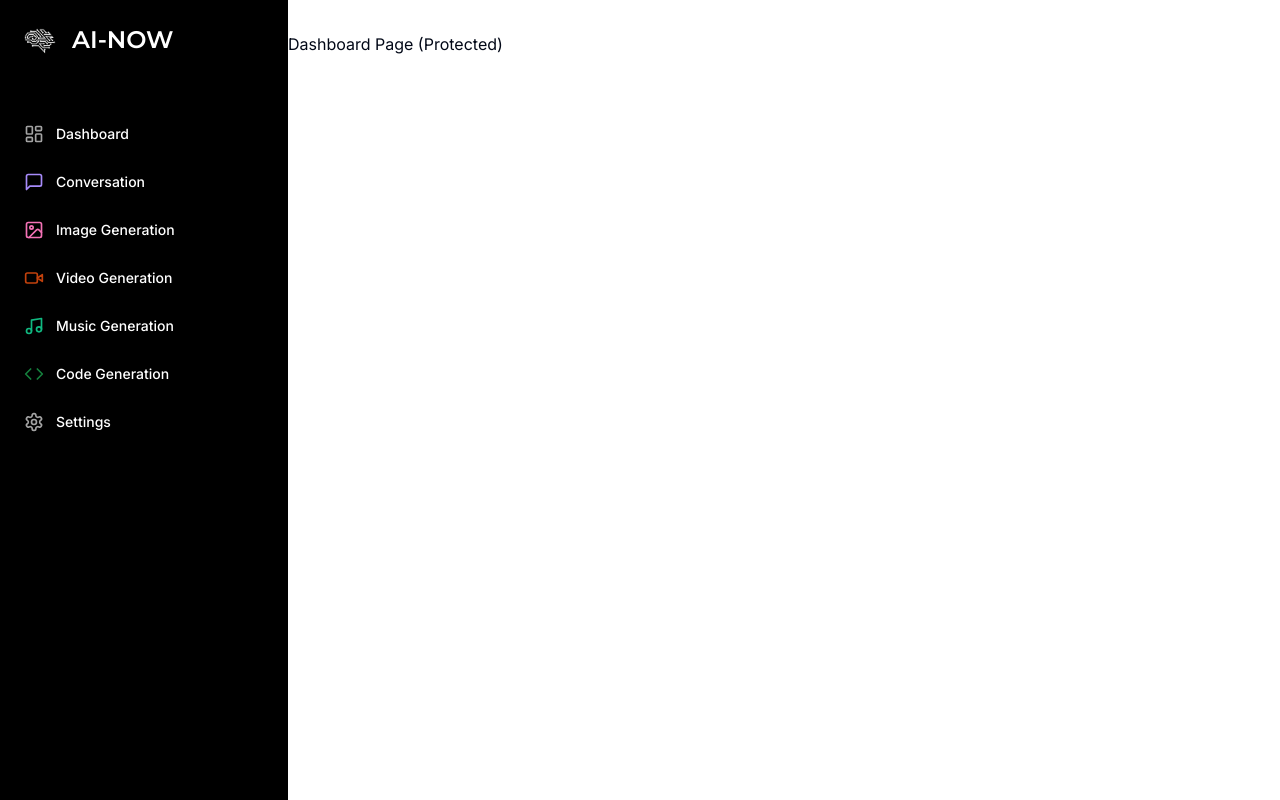
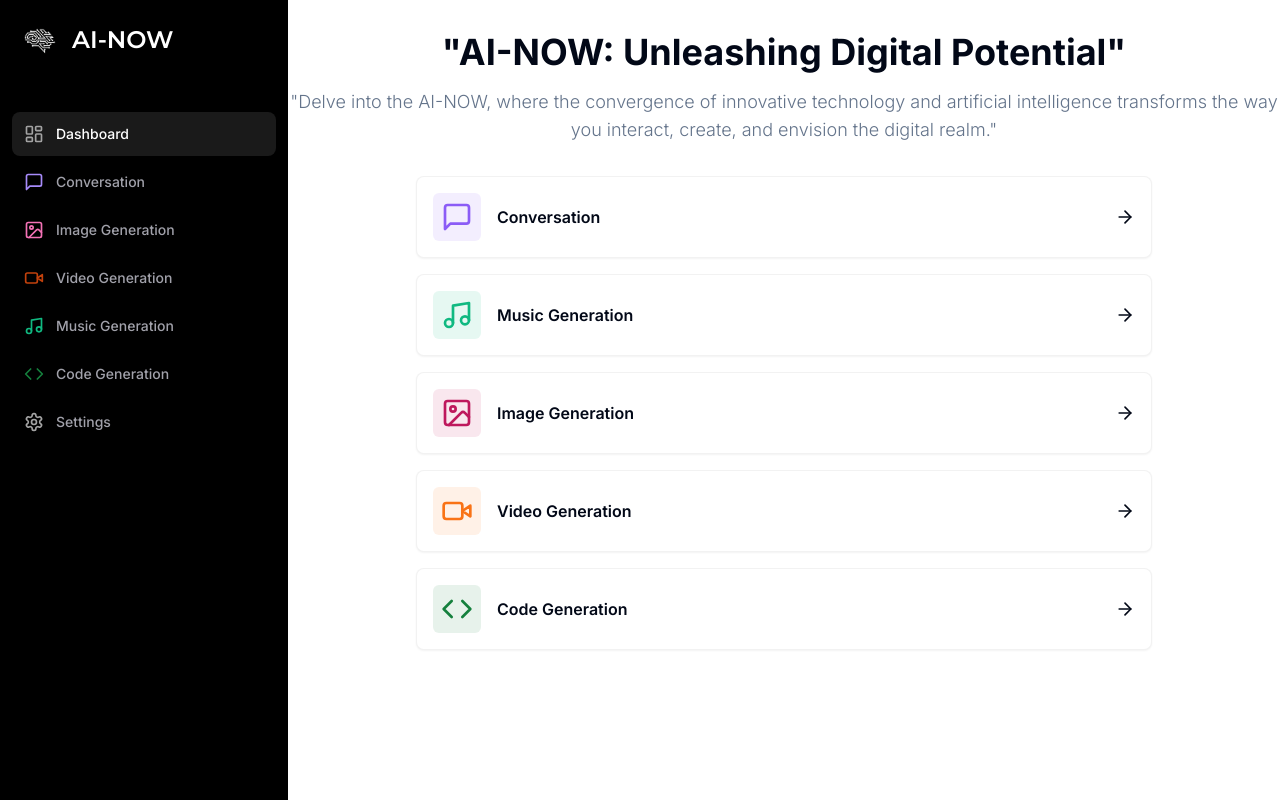
Before and after one commit to pigchip/AI-NOW, a Next.js app in the folder ai-saas/: page /dashboard in a window 1280 px wide. Built offline with nearby package versions, Linux system fonts and the light colour scheme.

Commit message:
Added dashboard panel.

```diff
--- a/ai-saas/app/(dashboard)/(routes)/dashboard/page.tsx
+++ b/ai-saas/app/(dashboard)/(routes)/dashboard/page.tsx
@@ -1,7 +1,79 @@
+"use client";
+
+import { Card } from "@/components/ui/card";
+import { ArrowRight, Code, ImageIcon, MessageSquare, Music, Video } from "lucide-react";
+import { cn } from "@/lib/utils"
+import { useRouter } from "next/navigation";
+
+const tools = [
+  {
+    label: "Conversation",
+    icon: MessageSquare,
+    color: "text-violet-500",
+    bgColor: "bg-violet-500/10",
+    href: "/conversation"
+  },
+  {
+    label: "Music Generation",
+    icon: Music,
+    color: "text-emerald-500",
+    bgColor: "bg-emerald-500/10",
+    href: "/music"
+  },
+  {
+    label: "Image Generation",
+    icon: ImageIcon,
+    color: "text-pink-700",
+    bgColor: "bg-pink-700/10",
+    href: "/image"
+  },
+  {
+    label: "Video Generation",
+    icon: Video,
+    color: "text-orange-500",
+    bgColor: "bg-orange-500/10",
+    href: "/video"
+  },
+  {
+    label: "Code Generation",
+    icon: Code,
+    color: "text-green-700",
+    bgColor: "bg-green-700/10",
+    href: "/code"
+  },
+]
+
 const DashboardPage = () => {
+  const router = useRouter();
   return (
     <div>
-      <p>Dashboard Page (Protected)</p>
+      <div className="mb-8 space-y-4">
+        <h2 className="text-2xl md:text-4xl font-bold text-center">
+          "AI-NOW: Unleashing Digital Potential"
+        </h2>
+        <p className="text-muted-foreground font-light text-sm md:text-lg text-center">
+        "Delve into the AI-NOW, where the convergence of innovative technology and artificial intelligence transforms the way you interact, create, and envision the digital realm."
+        </p>
+      </div>
+      <div className="px-4 md:px-20 lg:px-32 space-y-4">
+        {tools.map((tool) => (
+          <Card
+          onClick={() => router.push(tool.href)}
+          key={tool.href}
+          className="p-4 border-black/5 flex items-center justify-between hover:shadow-md transition cursor-pointer"
+          >
+            <div className="flex items-center gap-x-4">
+              <div className={cn("p-2 w-fit rounded-md", tool.bgColor)}>
+                <tool.icon className={cn("w-8 h-8", tool.color)}/>
+              </div>
+              <div className="font-semibold">
+                {tool.label}
+              </div>
+            </div>
+            <ArrowRight className="w-5 h-5"/>
+          </Card>
+        ))}
+      </div>
     </div>
     )
 }
--- a/ai-saas/components/sidebar.tsx
+++ b/ai-saas/components/sidebar.tsx
@@ -1,6 +1,7 @@
 "use client";
 
 import { Montserrat } from "next/font/google";
+import { usePathname } from "next/navigation";
 import Image from "next/image";
 import Link from "next/link";
 import { cn } from "@/lib/utils";
@@ -64,6 +65,7 @@
 ];
 
 const Sidebar = () => {
+    const pathname = usePathname();
     return (
         <div className="space-y-4 py-4 flex flex-col h-full bg-[#000000] text-white">
             <div className="px-3 py-2 flex-1">
@@ -84,7 +86,9 @@
                         <Link
                             href={route.href}
                             key={route.href}
-                            className="text-sm group flex p-3 w-full justify-start font-medium cursor-pointer hover:text-white hover:bg-white/10 rounded-lg transition"
+                            className={cn("text-sm group flex p-3 w-full justify-start font-medium cursor-pointer hover:text-white hover:bg-white/10 rounded-lg transition",
+                            pathname === route.href ? "text-white bg-white/10" : "text-zinc-400"
+                            )}
                         >
                             <div className="flex items-center flex-1">
                                 <route.icon className={cn("h-5 w-5 mr-3", route.
--- /dev/null
+++ b/ai-saas/components/ui/card.tsx
@@ -0,0 +1,79 @@
+import * as React from "react"
+
+import { cn } from "@/lib/utils"
+
+const Card = React.forwardRef<
+  HTMLDivElement,
+  React.HTMLAttributes<HTMLDivElement>
+>(({ className, ...props }, ref) => (
+  <div
+    ref={ref}
+    className={cn(
+      "rounded-lg border bg-card text-card-foreground shadow-sm",
+      className
+    )}
+    {...props}
+  />
+))
+Card.displayName = "Card"
+
+const CardHeader = React.forwardRef<
+  HTMLDivElement,
+  React.HTMLAttributes<HTMLDivElement>
+>(({ className, ...props }, ref) => (
+  <div
+    ref={ref}
+    className={cn("flex flex-col space-y-1.5 p-6", className)}
+    {...props}
+  />
+))
+CardHeader.displayName = "CardHeader"
+
+const CardTitle = React.forwardRef<
+  HTMLParagraphElement,
+  React.HTMLAttributes<HTMLHeadingElement>
+>(({ className, ...props }, ref) => (
+  <h3
+    ref={ref}
+    className={cn(
+      "text-2xl font-semibold leading-none tracking-tight",
+      className
+    )}
+    {...props}
+  />
+))
+CardTitle.displayName = "CardTitle"
+
+const CardDescription = React.forwardRef<
+  HTMLParagraphElement,
+  React.HTMLAttributes<HTMLParagraphElement>
+>(({ className, ...props }, ref) => (
+  <p
+    ref={ref}
+    className={cn("text-sm text-muted-foreground", className)}
+    {...props}
+  />
+))
+CardDescription.displayName = "CardDescription"
+
+const CardContent = React.forwardRef<
+  HTMLDivElement,
+  React.HTMLAttributes<HTMLDivElement>
+>(({ className, ...props }, ref) => (
+  <div ref={ref} className={cn("p-6 pt-0", className)} {...props} />
+))
+CardContent.displayName = "CardContent"
+
+const CardFooter = React.forwardRef<
+  HTMLDivElement,
+  React.HTMLAttributes<HTMLDivElement>
+>(({ className, ...props }, ref) => (
+  <div
+    ref={ref}
+    className={cn("flex items-center p-6 pt-0", className)}
+    {...props}
+  />
+))
+CardFooter.displayName = "CardFooter"
+
+export { Card, CardHeader, CardFooter, CardTitle, CardDescription, CardContent }
```
